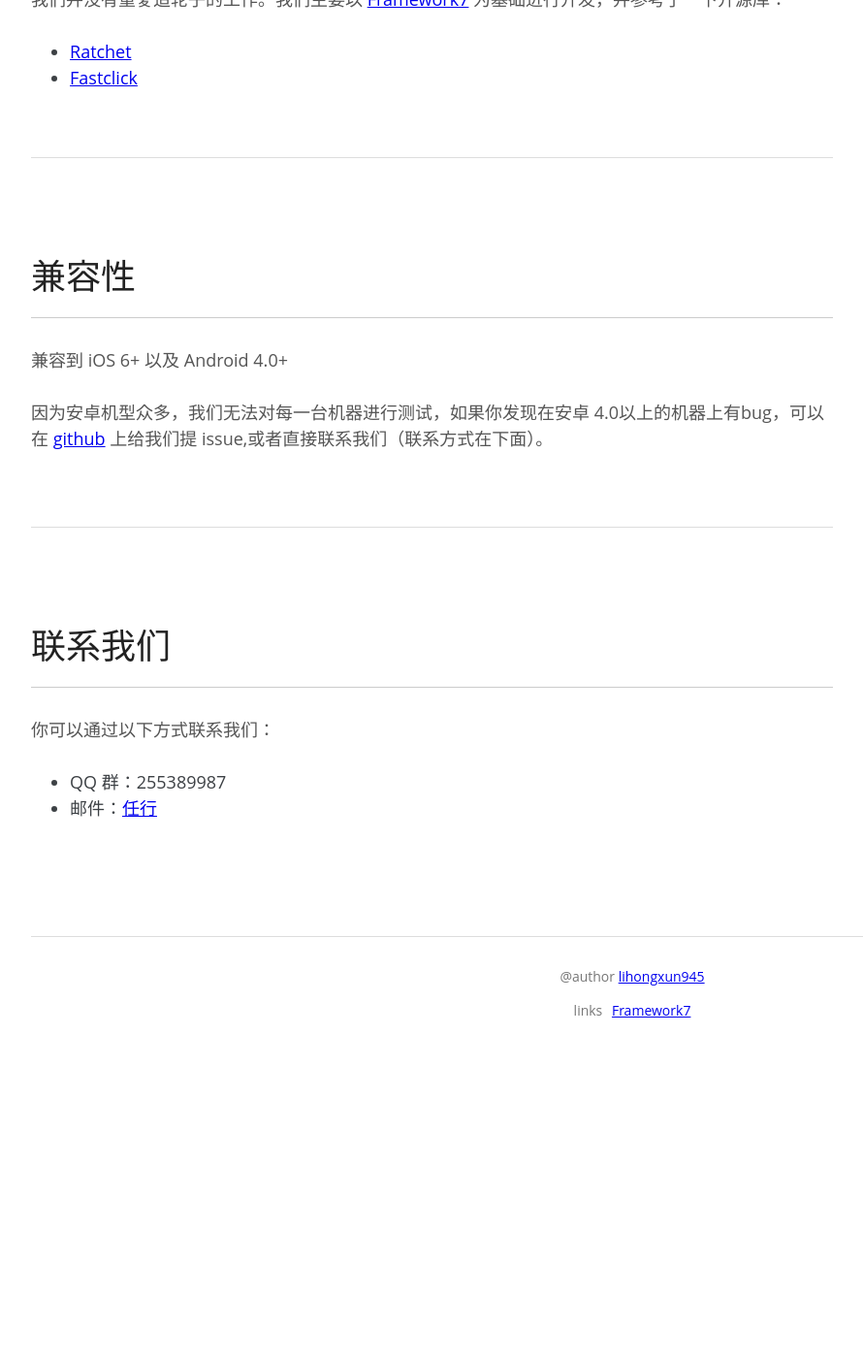
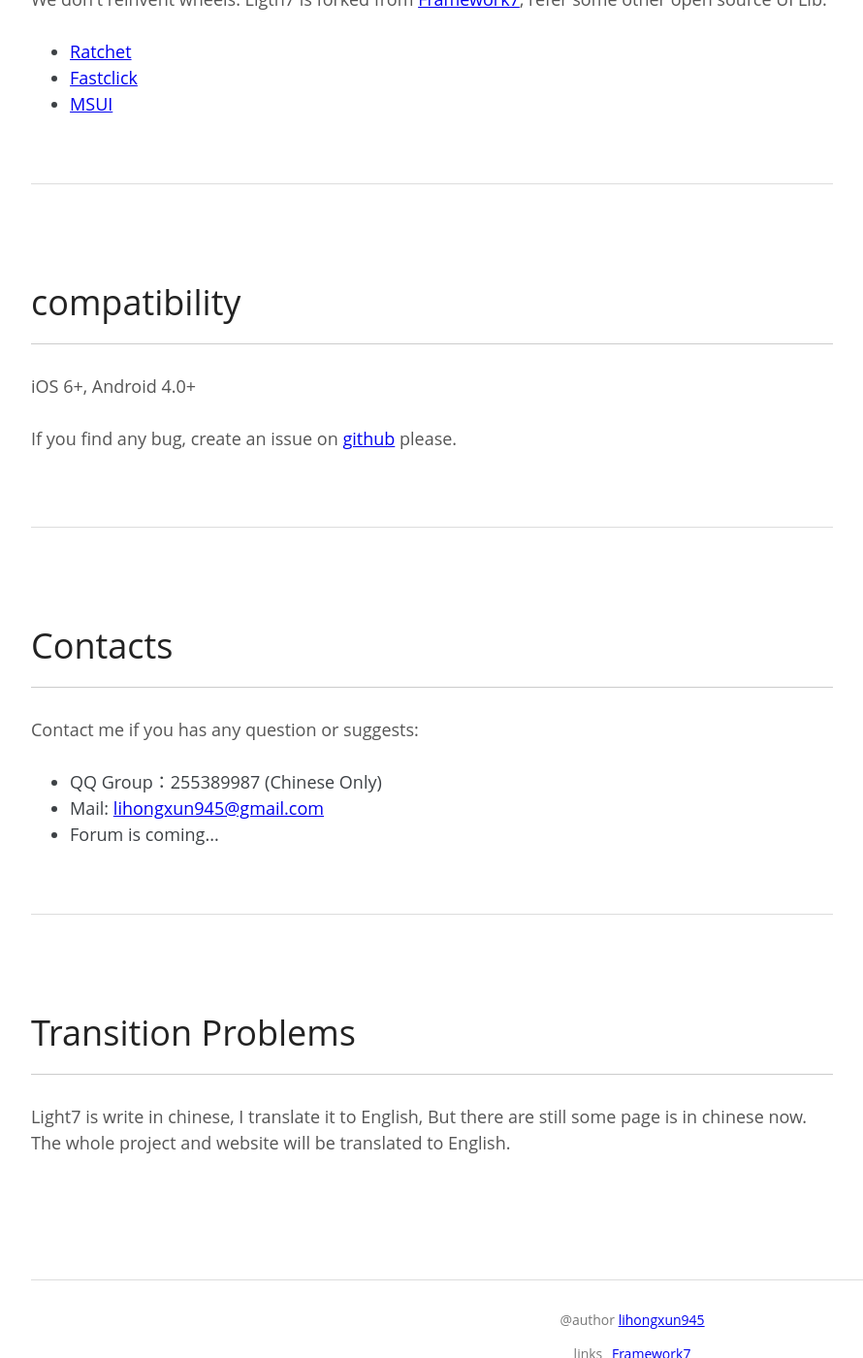
Before and after one commit to lihongxun945/light7-cn, a Jekyll site: the page built from docs/about.html, in a window 1280 px wide and 1400 px high, scrolled down 525 px. Shown: the whole window at 97% size, without its empty margins (11-901 px from the left). Built offline with Jekyll 4.4.1, drawn with Linux system fonts in a browser that asks for light colours; a style sheet for code colours, icons or effects is not loaded; before the commit the page ends 1621 px from its top, so only the background shows below that; some of the changed text lies outside the part shown.

Commit message:
translate about

```diff
--- a/docs/about.html
+++ b/docs/about.html
@@ -18,27 +18,34 @@ title: About &middot; light7
   <div class="column-group">
     <div class="column lg-units-8 docs-content">
       <div class="docs-section">
-        <h2>不重复造轮子</h2>
-        <p>我们并没有重复造轮子的工作。我们主要以 <a href="http://framework7.taobao.org/" target='_blank' data-ignore='push'>Framework7</a> 为基础进行开发，并参考了一下开源库：</p>
+        <h2>Not Reinvent Wheels</h2>
+        <p>We don't reinvent wheels. Ligth7 is forked from <a href="http://www.idangero.us/framework7/" target='_blank' data-ignore='push'>Framework7</a>, refer some other open source UI Lib:</p>
         <ul>
-          <li><a href="http://goratchet.com/" target='_blank' data-ignore='push'>Ratchet</a></li>
-          <li><a href="https://github.com/ftlabs/fastclick" target='_blank' data-ignore='push'>Fastclick</a></li>
+          <li><a href="http://goratchet.com/" target='_blank'>Ratchet</a></li>
+          <li><a href="https://github.com/ftlabs/fastclick" target='_blank'>Fastclick</a></li>
+          <li><a href="http://m.sui.taobao.org/" target="_blank">MSUI</a></li>
         </ul>
       </div>
 
       <div class="docs-section">
-        <h2>兼容性</h2>
-        <p>兼容到 iOS 6+ 以及 Android 4.0+</p>
-        <p>因为安卓机型众多，我们无法对每一台机器进行测试，如果你发现在安卓 4.0以上的机器上有bug，可以在 <a href="https://github.com/lihongxun945/light7" target="_blank" data-ignore="push">github</a> 上给我们提 issue,或者直接联系我们（联系方式在下面）。</p>
+        <h2>compatibility</h2>
+        <p>iOS 6+, Android 4.0+</p>
+        <p>If you find any bug, create an issue on <a href="https://github.com/lihongxun945/light7" target="_blank" data-ignore="push">github</a> please.</p>
       </div>
 
       <div class="docs-section">
-        <h2>联系我们</h2>
-        <p>你可以通过以下方式联系我们：</p>
+        <h2>Contacts</h2>
+        <p>Contact me if you has any question or suggests:</p>
         <ul>
-          <li>QQ 群：255389987</li>
-          <li>邮件：<a href='mailto:lihongxun945@gmail.com'>任行</a></li>
+          <li>QQ Group：255389987 (Chinese Only)</li>
+          <li>Mail: <a href='mailto:lihongxun945@gmail.com'>lihongxun945@gmail.com</a></li>
+          <li>Forum is coming...</li>
         </ul>
+      </div>
+
+      <div class="docs-section">
+        <h2>Transition Problems</h2>
+        <p>Light7 is write in chinese, I translate it to English, But there are still some page is in chinese now. The whole project and website will be translated to English.</p>
       </div>
     </div>
 
```
